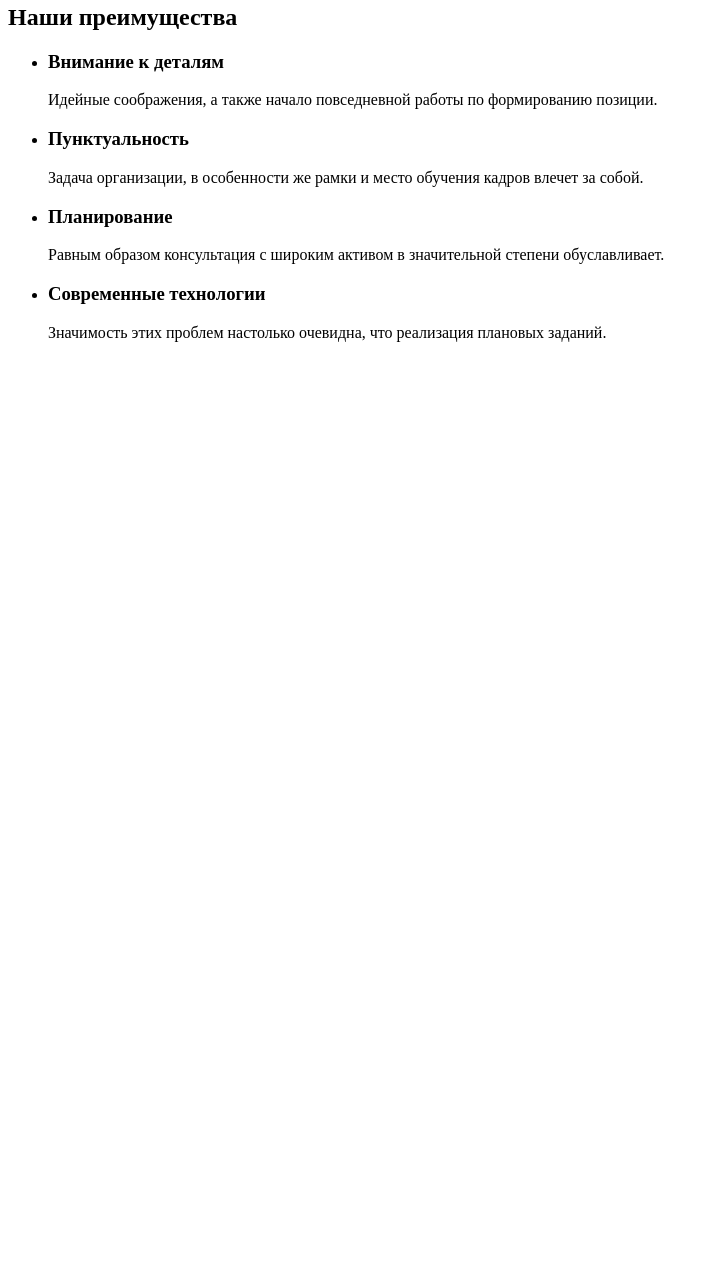
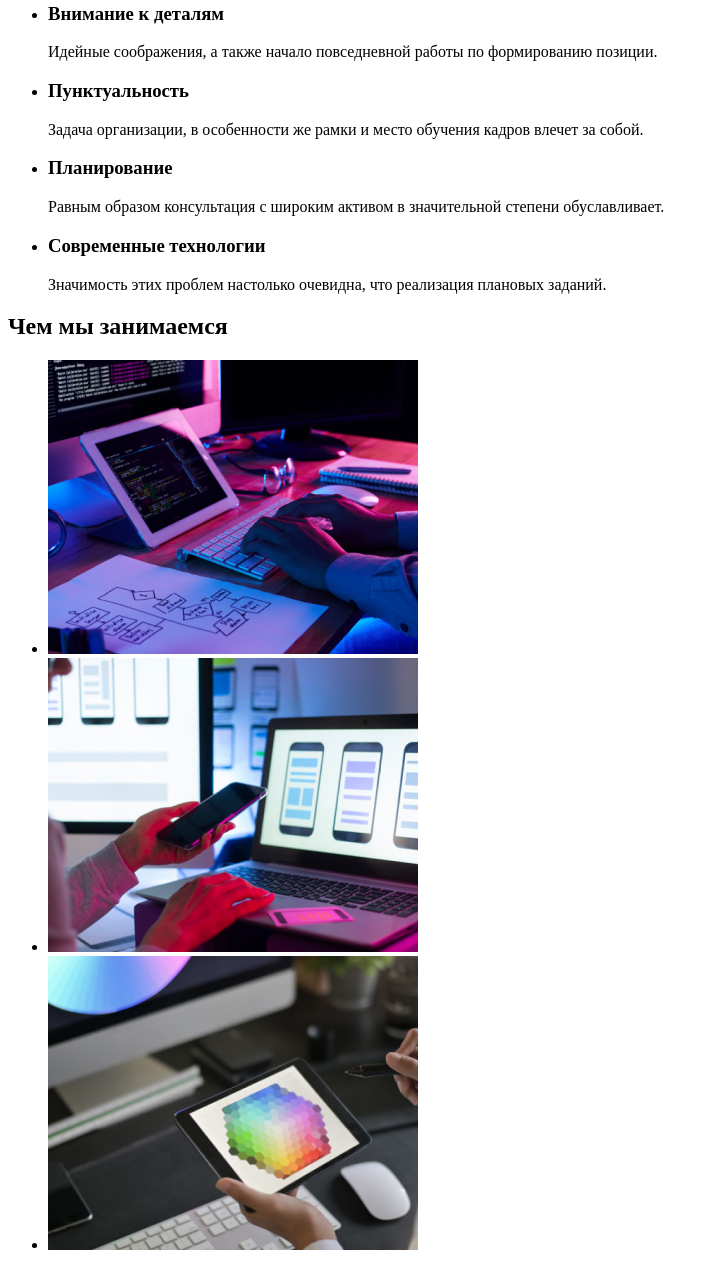
Before and after one commit to Aleksandra-Maksymets/goit-markup-hw-01, a plain HTML site: page index.html in a window 1280 px wide. Shown: the part 249-1519 px from the top of the page, without its empty margins (0-716 px from the left). Before the commit the page ends 800 px from the top, so only its background shows below. Drawn offline with Linux system fonts and the light colour scheme.

Commit message:
add images and section our work

```diff
--- a/index.html
+++ b/index.html
@@ -30,7 +30,7 @@
         </section>
         <!-- Наши преимущества -->
         <section>
-            <h2>Наши преимущества</h2>
+            <!-- <h2>Наши преимущества</h2> -->
             <ul>
                 <li>
                     <h3>Внимание к деталям</h3>
@@ -50,7 +50,21 @@
                 </li>
             </ul>
         </section>
-        <section></section>
+        <!-- Чем мы занимаемся -->
+        <section>
+            <h2>Чем мы занимаемся</h2>
+            <ul>
+                <li>
+                    <a href="#"><img src="./images/box 1.jpg" alt="Человек пишет код на планшете с помощью беспроводной клавиатуры" width="370" height="294"></a>
+                </li>
+                <li>
+                    <a href="#"><img src="./images/box 2.jpg" alt="Смартфон в руках человека" width="370" height="294"></a>
+                </li>
+                <li>
+                    <a href="#"><img src="./images/box 3.jpg" alt="Человек выбирает стилусом на планшете цвет из палитры" width="370" height="294"></a>
+                </li>
+            </ul>
+        </section>
         <section></section>
     </main>
     <footer></footer>
```
Also changed, not shown: images/box 1.jpg (added), images/box 2.jpg (added), images/box 3.jpg (added).
